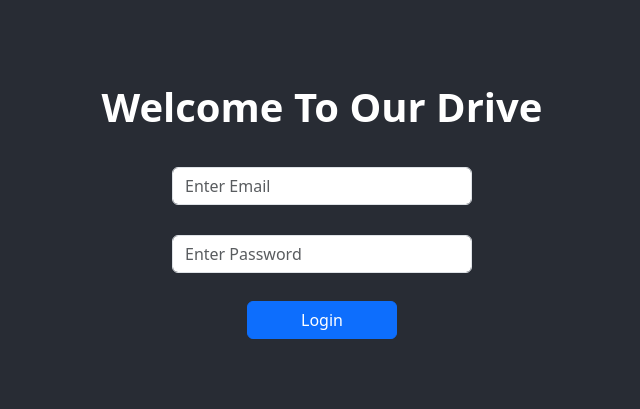
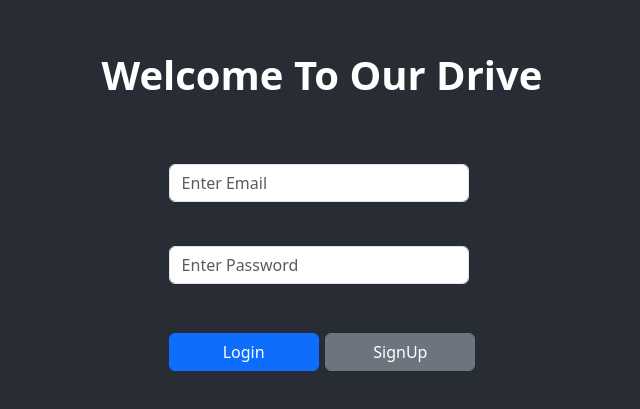
Before and after one commit to ilkin10/googledrive, a React (Create React App) app: page / in a window 1280 px wide. Shown: the part 217-626 px from the top of the page, without its empty margins (318-958 px from the left). Built offline with nearby package versions, Linux system fonts and the light colour scheme.

Commit message:
something

```diff
--- a/src/App.css
+++ b/src/App.css
@@ -34,7 +34,7 @@
 }
 
 .inputStyle{
-  margin-top: 30px;
+  margin-top: 20px;
 }
 
 
@@ -47,6 +47,7 @@ align-items: center;
 
 .button{
   width: 150px;
+  margin-top: 25px;
 }
 
 @keyframes App-logo-spin {
--- a/src/App.js
+++ b/src/App.js
@@ -1,11 +1,11 @@
 import "./App.css";
 import Login from "./components/Login";
-
 function App() {
   return (
     <div className="App">
       <header className="App-header">
         <b className="title">Welcome To Our Drive</b>
+        <br></br>
         <Login></Login>
       </header>
     </div>
--- a/src/components/Login.js
+++ b/src/components/Login.js
@@ -10,7 +10,7 @@ export default function Login() {
           placeholder="Enter Email"
         />
       </div>
-      <div className="mb-4">
+      <div className="mb-4 WidthStyle">
         <input
           type="password"
           className="form-control inputStyle"
@@ -21,6 +21,10 @@ export default function Login() {
       <button type="button" className="btn btn-primary button">
             Login
       </button>
+      <span>  </span>
+      <button type="button" className="btn btn-secondary button">
+            SignUp
+      </button>
     </div>
   );
 }
--- a/src/components/Signup.js
+++ b/src/components/Signup.js
@@ -36,6 +36,10 @@ export default function SignUp() {
       <button type="button" className="btn btn-primary button">
         Sign Up
       </button>
+      <span></span>
+      <button type="button" className="btn btn-secondary button">
+            Login
+      </button>
     </div>
   );
 }
```
